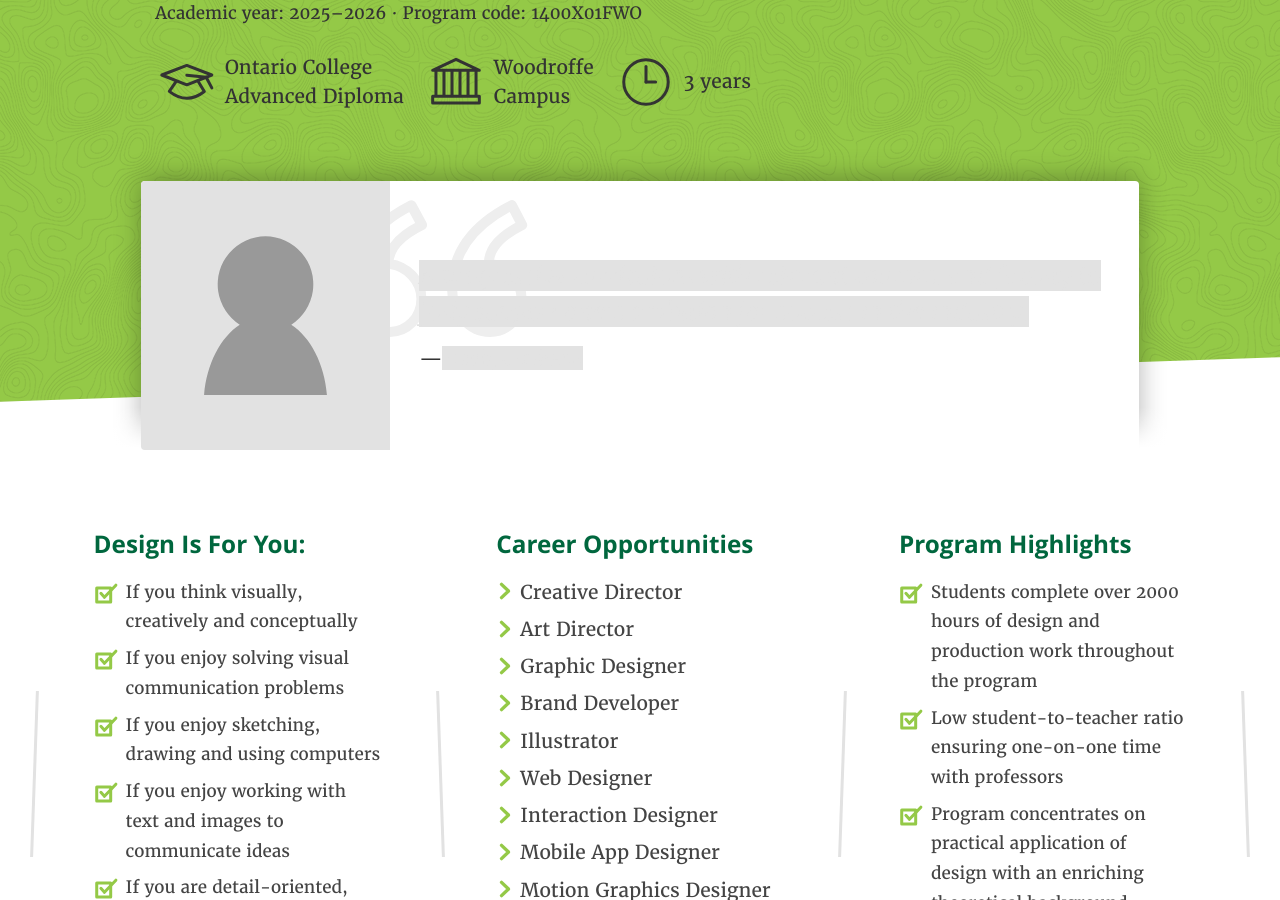
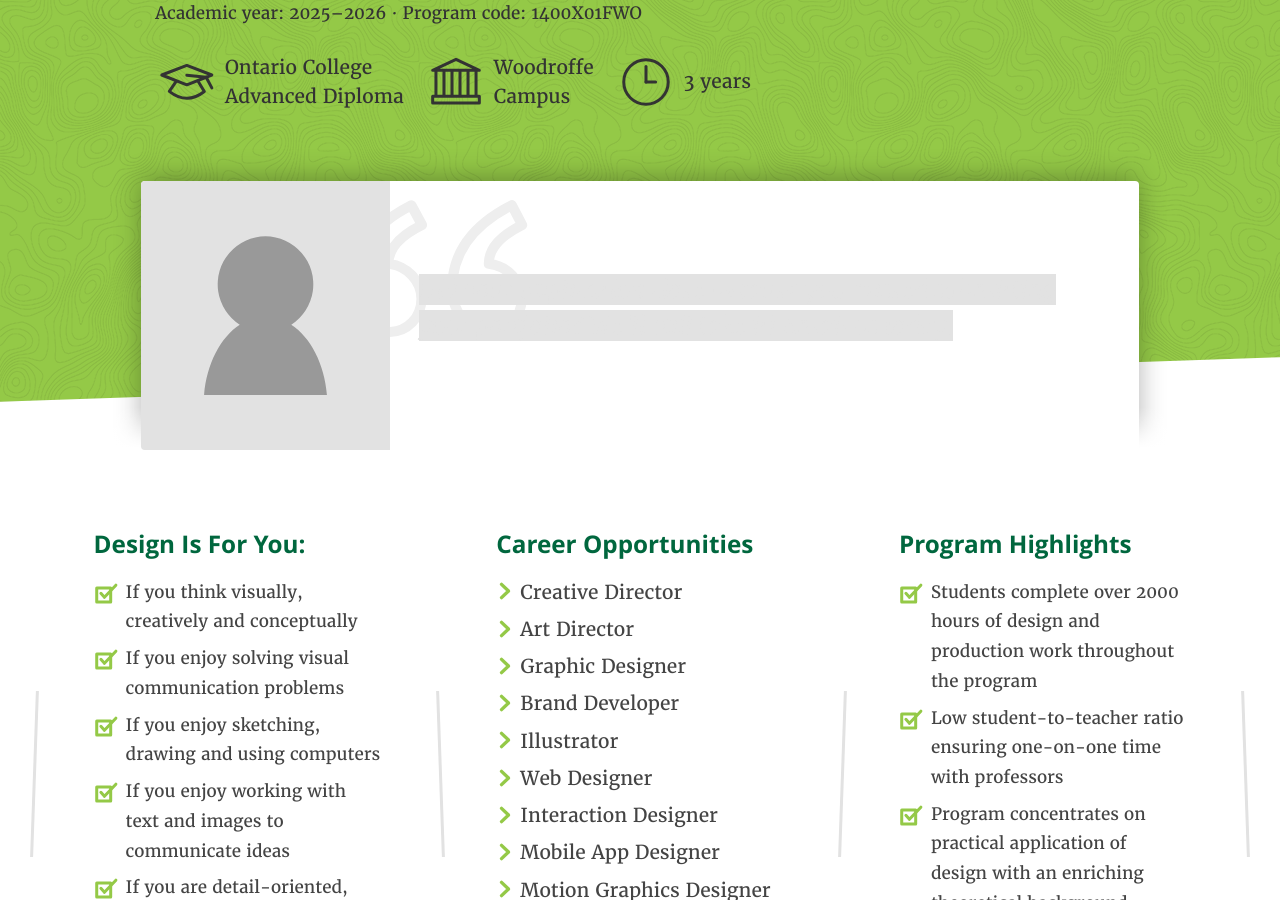
Before and after one commit to algonquindesign/algonquindesign.ca, a Jekyll site: the page built from index.html, in a window 1280 px wide and 900 px high, scrolled down 334 px. Built offline with Jekyll 4.4.1, drawn with Linux system fonts in a browser that asks for light colours; a script bundle is joined from its source files by our own code.

Commit message:
add portfolio submission message

```diff
--- a/_data/testimonials.yml
+++ b/_data/testimonials.yml
@@ -1,23 +1,27 @@
-- text: "A progressive curriculum with relevant courses, and faculty to fully support one’s ambition for success in the industry."
-  author: "Steph, Graduate"
-  image: "steph.jpg"
+- text: "Did your application close because you missed submitting your portfolio? We’ll still take it! Email us today."
+  author: ""
+  image: "portfolio-1.jpg"
 
-- text: "What impressed me most with the program was their drive and effort to stay current and encourage critical thinking. They’re in the business of making well-rounded designers."
-  author: "Dani, Graduate"
-  image: "dani.jpg"
+# - text: "A progressive curriculum with relevant courses, and faculty to fully support one’s ambition for success in the industry."
+#   author: "Steph, Graduate"
+#   image: "steph.jpg"
 
-- text: "When I started the Design program at Algonquin, I quickly realized this was the answer to mixing passion, creativity, and quality of life. I finally get paid to be creative."
-  author: "Jared, Graduate"
-  image: "jared.jpg"
+# - text: "What impressed me most with the program was their drive and effort to stay current and encourage critical thinking. They’re in the business of making well-rounded designers."
+#   author: "Dani, Graduate"
+#   image: "dani.jpg"
+
+# - text: "When I started the Design program at Algonquin, I quickly realized this was the answer to mixing passion, creativity, and quality of life. I finally get paid to be creative."
+#   author: "Jared, Graduate"
+#   image: "jared.jpg"
 
 # - text: "From the start this program provides amazing knowledge as well experiences, to the set the foundation for a brighter future in this industry."
 #   author: "Earaj, Graduate"
 #   image: "earaj.jpg"
 
-- text: "Experienced teachers, innovative program, and great friends."
-  author: "Caroline, Graduate"
-  image: "caroline.jpg"
+# - text: "Experienced teachers, innovative program, and great friends."
+#   author: "Caroline, Graduate"
+#   image: "caroline.jpg"
 
-- text: "The program was an important component in becoming the designer I envisioned in myself, providing me with the confidence and expertise needed to pursue my unique interests."
-  author: "Brendan, Graduate"
-  image: "brendan.jpg"
+# - text: "The program was an important component in becoming the designer I envisioned in myself, providing me with the confidence and expertise needed to pursue my unique interests."
+#   author: "Brendan, Graduate"
+#   image: "brendan.jpg"
--- a/_includes/testimonial-template.html
+++ b/_includes/testimonial-template.html
@@ -3,7 +3,7 @@
   <div class="media-block-text testimonial-text unit [ xs-1 s-3-4 ] relative zindex-3 gutter pad-t pad-b unit-content-distribute">
     <blockquote class="content-stretch center-contents-vertical-start push-0">
       <p class="giga push-1-2 italic"><span class="testimonial-quote">{{include.testimonial.text}}</span></p>
-      <footer><span aria-hidden="true" role="presentation">—</span><cite class="testimonial-author">{{include.testimonial.author}}</cite></footer>
+      <footer><span aria-hidden="true" role="presentation"></span><cite class="testimonial-author">{{include.testimonial.author}}</cite></footer>
     </blockquote>
   </div>
 </div>
```
Also changed, not shown: images/testimonials/portfolio-1.jpg (added), images/testimonials/portfolio-2.jpg (added).
